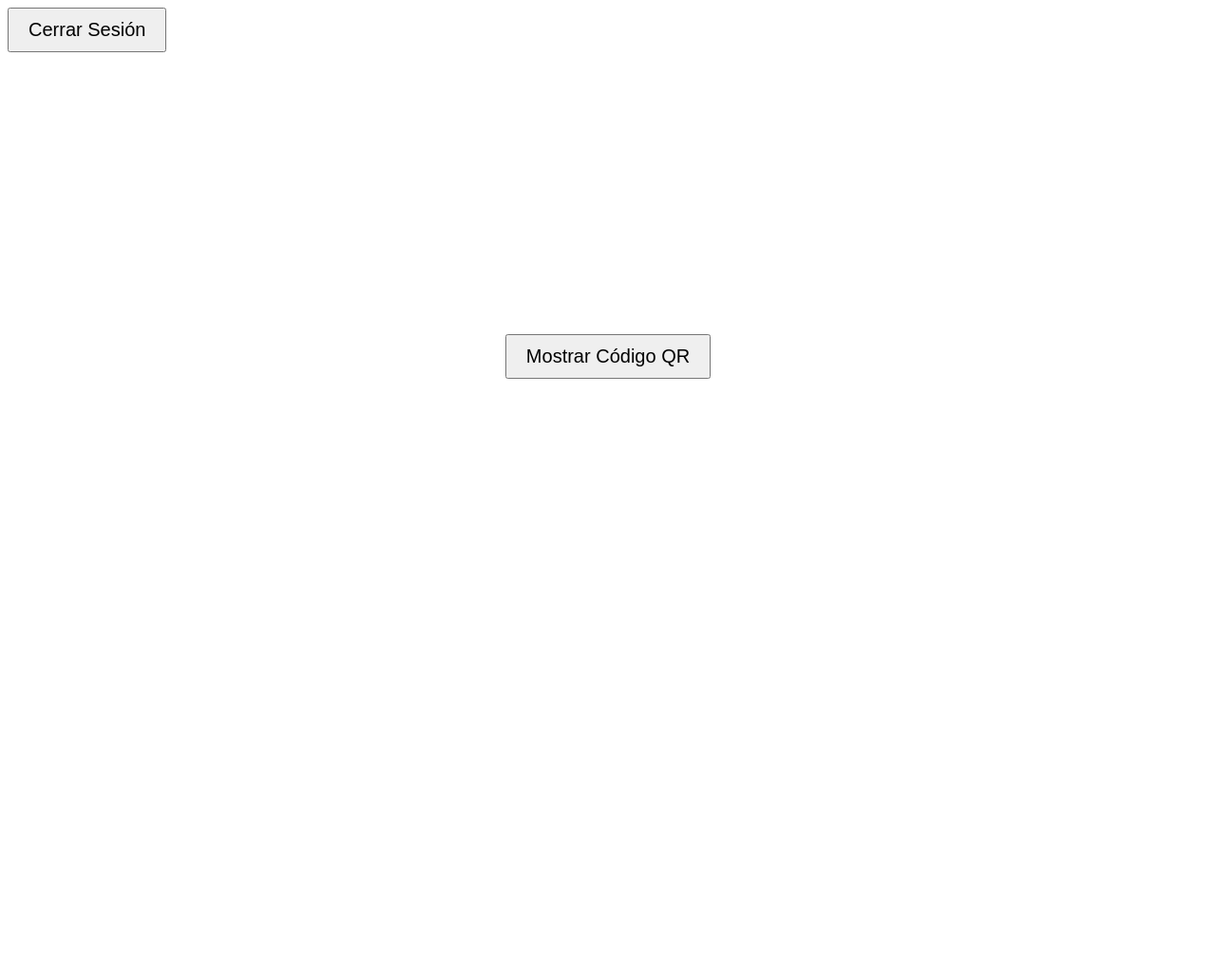
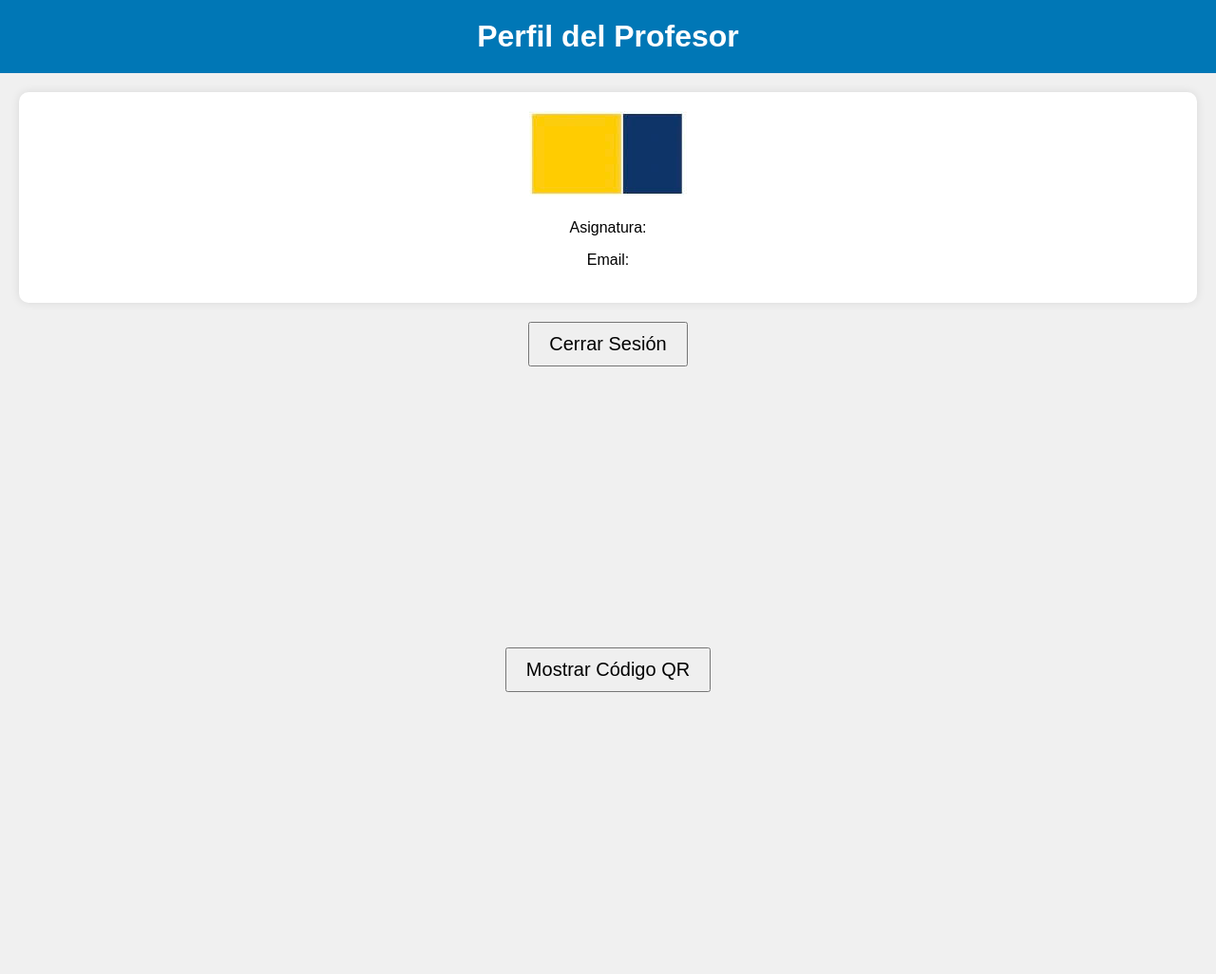
Before and after one commit to vavidal/RegistrAppWeb, a plain HTML site: page html/index.html in a window 1280 px wide. Shown: the whole page at 95% size. Before the commit the page ends 800 px from the top, so only its background shows below. Drawn offline with Linux system fonts and the light colour scheme.

Commit message:
Diseño index

```diff
--- a/css/styles.css
+++ b/css/styles.css
@@ -7,6 +7,32 @@
 button {
     padding: 10px 20px;
     font-size: 20px;
+}
+
+body {
+    font-family: Arial, sans-serif;
+    background-color: #f0f0f0;
+    margin: 0;
+    padding: 0;
+    text-align: center;
+}
+
+header {
+    background-color: #0077b6;
+    color: #fff;
+    padding: 20px;
+}
+
+h1 {
+    margin: 0;
+}
+
+.profile {
+    background-color: #fff;
+    padding: 20px;
+    margin: 20px;
+    border-radius: 10px;
+    box-shadow: 0 0 10px rgba(0, 0, 0, 0.1);
 }
 
 /* Estilos del modal */
--- a/html/index.html
+++ b/html/index.html
@@ -10,8 +10,36 @@
     <script src="https://cdn.rawgit.com/neocotic/qrious/master/dist/qrious.min.js"></script>
 </head>
 <body>
-    <!-- Contenido de tu página -->
-    <div class="container">
+
+
+
+</body>
+</html>
+
+
+<!DOCTYPE html>
+<html lang="es">
+<head>
+    <meta charset="UTF-8">
+    <meta name="viewport" content="width=device-width, initial-scale=1.0">
+    <title>Perfil del Profesor</title>
+    <style>
+
+    </style>
+</head>
+<body>
+    <header>
+        <h1>Perfil del Profesor</h1>
+    </header>
+
+    <div class="profile">
+        <img src="../img/icon.jpg" alt="Foto del Profesor">
+        <h2><span id="nombreProfesor"></span></h2>
+        <p>Asignatura: <span id="nombreCarrera"></span></p>
+        <p>Email: <span id="emailProfesor"></span></p>
+    </div>
+     <!-- Contenido de tu página -->
+     <div class="container">
         <button type="button" class="btnVolver" onclick="cerrarSesionBtn()">Cerrar Sesión</button>
         <!-- <button id="agregarClaseButton">Agregar Nueva Clase</button> -->
         <div class="QR">
@@ -26,8 +54,7 @@
             </div>
         </div>
     </div>
-
-    <!-- Scripts -->
-    <script src="../js/script.js"></script>
+     <!-- Scripts -->
+     <script src="../js/script.js"></script>
 </body>
 </html>
--- a/js/script.js
+++ b/js/script.js
@@ -4,6 +4,14 @@
 // }
 // Función para mostrar el modal
 // Función para mostrar el modal
+
+var nombre = localStorage.getItem('nombre');
+var carrera = localStorage.getItem('carrera');
+var email = localStorage.getItem('email');
+
+document.getElementById("nombreProfesor").textContent = nombre;
+document.getElementById("nombreCarrera").textContent = carrera;
+document.getElementById("emailProfesor").textContent = email;
 
 function openQRModal() {
 
@@ -35,6 +43,7 @@ function openQRModal() {
         .catch(error => {
             console.error('Error al recuperar datos:', error);
         });
+
 }
 
 
```
Also changed, not shown: js/login.js (+7 -0 lines).
